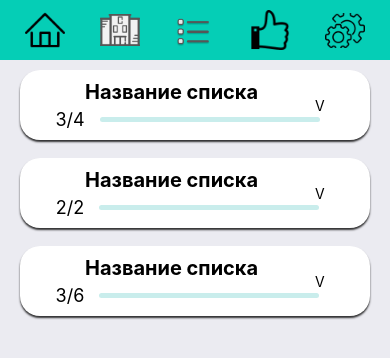
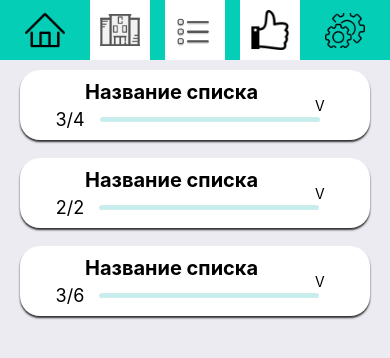
Before and after one commit to Stellarthoughts/opd-project-t3, a React Native app: screen /Tasks in a window 390 px wide. Shown: the top 358 px of the page. Built offline with nearby package versions, Linux system fonts and the light colour scheme.

Commit message:
event and highlight

```diff
--- a/components/common/Header.js
+++ b/components/common/Header.js
@@ -1,5 +1,6 @@
 import React from 'react';
 import { StyleSheet, View, Text, TouchableWithoutFeedback, Image, TouchableHighlight} from 'react-native';
+import {useRoute} from '@react-navigation/native';
 import Images from '../../resources';
 
 function Header ({navigation}) {
@@ -35,9 +36,14 @@
 
 const NavigationElement = ({nav, node, imageSrc}) =>
 {
+    const active = useRoute().name == node ? true : false;
+    const touchStyle = active ? styles.active : null;
+    const pressEvent = active ? null : () => NavigationButton(nav, node);
+
     return(
         <TouchableHighlight
-            onPress={() => NavigationButton(nav, node)}
+            style={touchStyle}
+            onPress={pressEvent}
             activeOpacity={0.6}
             underlayColor="#0ff9dd"
         >
@@ -73,6 +79,10 @@
         height: 50,
     },
 
+    active: {
+        backgroundColor: '#ffffff',
+    },
+
     icon: {
         width: 40,
         height: 40,
```
